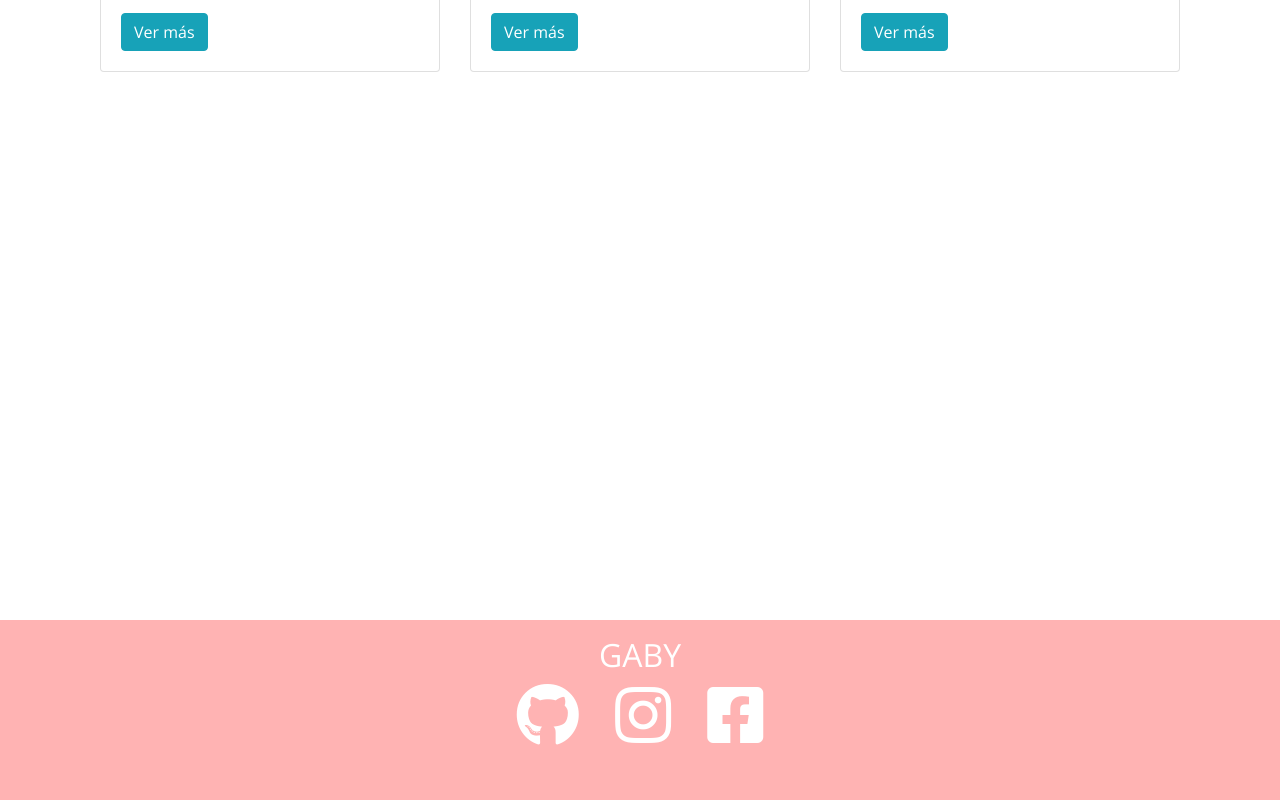
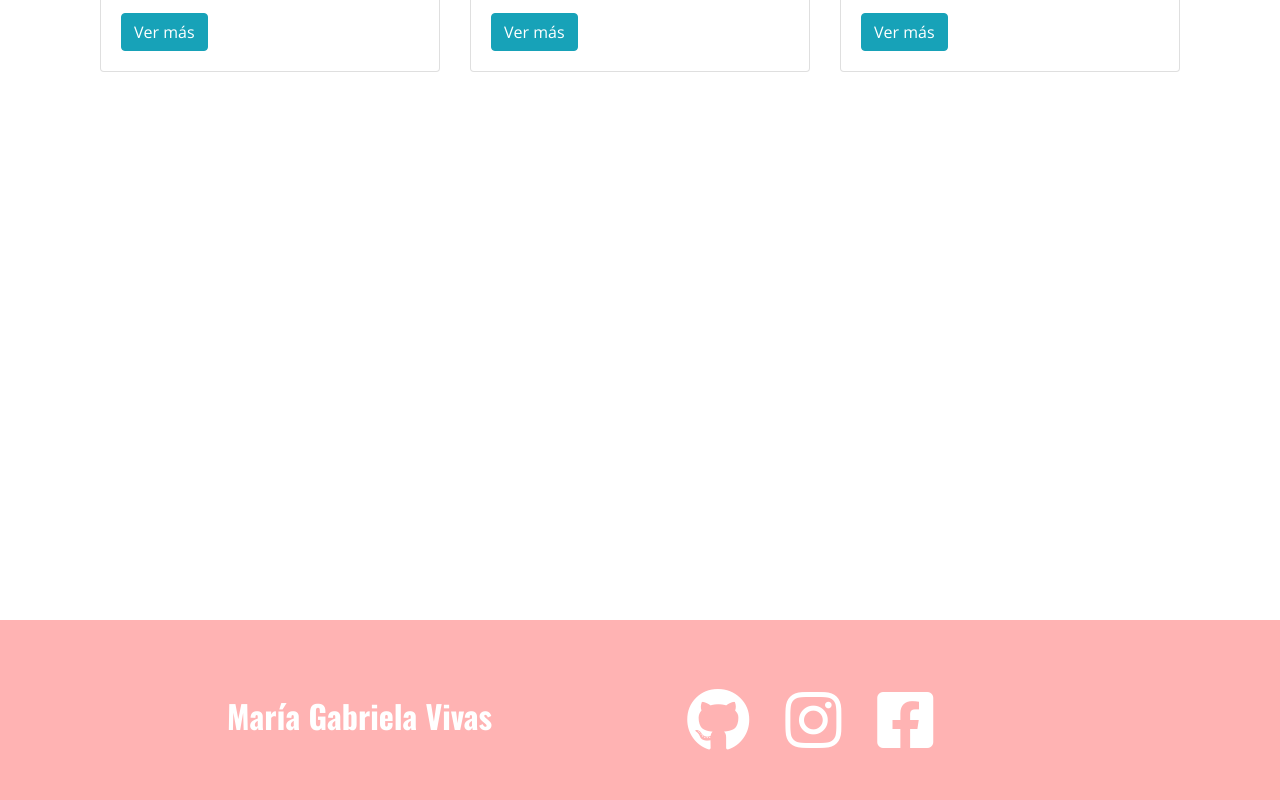
Before and after one commit to gabrielavivass/PortafolioDeGaby, a plain HTML site: page index.html in a window 1280 px wide. Shown: the part 2522-3322 px from the top of the page. Drawn offline with nearby package versions, Linux system fonts and the light colour scheme; a script that the page names is missing.

Commit message:
cambio en el footer

```diff
--- a/assets/css/style.css
+++ b/assets/css/style.css
@@ -6,7 +6,7 @@ body {
 }
 
 .navbar,
-.contact,
+#contactos,
 .experience {
   background-color: #ffb3b3;
 }
@@ -26,6 +26,20 @@ body {
   width: 100%;
   height: 500px;
 }
-footer {
+
+#contactos {
   height: 200px;
+  width: 100%;
+  display: flex;
+  justify-content: center;
+  align-items: center;
+  font-family: "Oswald", sans-serif;
+  @media (min-width: 1124px) flex-direction: row;
 }
+
+.redes {
+  width: 100%;
+  display: flex;
+  justify-content: center;
+  align-items: center;
+}
--- a/index.html
+++ b/index.html
@@ -297,15 +297,15 @@
       </div>
             <!--Formulario-->
 
-    <div id="contact" class="container-fluid mt-5">
+    <div id="contacto" class="container-fluid mt-5">
       <div class="contacto typeform-widget" data-url="https://form.typeform.com/to/gEsYafV4?typeform-medium=embed-snippet"></div> <script> (function() { var qs,js,q,s,d=document, gi=d.getElementById, ce=d.createElement, gt=d.getElementsByTagName, id="typef_orm", b="https://embed.typeform.com/"; if(!gi.call(d,id)) { js=ce.call(d,"script"); js.id=id; js.src=b+"embed.js"; q=gt.call(d,"script")[0]; q.parentNode.insertBefore(js,q) } })() </script>
     </div>
 
 
               <!--Footer-->
-    <footer class="container-fluid contact py-3">
-      <div class="container-fluid text-center text-white font-weight-bold">
-        <h2>GABY</h2>
+    <footer id="contactos" class="container-fluid py-3">
+      <h2 class="redes text-white ml-5">María Gabriela Vivas</h2>
+      <div class="container-fluid text-white">
         <a href="https://github.com/gabrielavivass" target="_blank">
         <span class="align-middle text-white mx-3" data-toggle="tooltip" data-placement="top" title="Git">
           <i class="fab fa-github fa-4x"></i>
```
